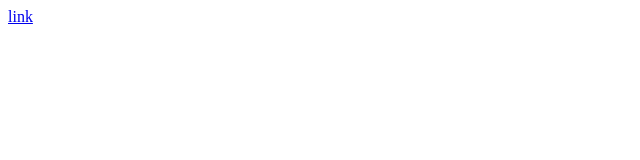
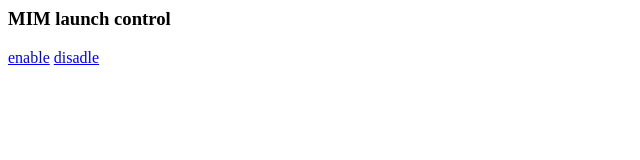
Before and after one commit to allco/linktest, a plain HTML site: page index.html in a window 1280 px wide. Shown: the whole page, without its empty margins (0-640 px from the left). Drawn offline with Linux system fonts and the light colour scheme.

Commit message:
Update index.html

```diff
--- a/index.html
+++ b/index.html
@@ -1,4 +1,6 @@
 
 <html>
-<a href="easypark://ft/?mimEnabled=true">link</a>
+  <h3>MIM launch control</h3>
+  <a href="easypark://ft/?mimEnabled=true">enable</a>
+  <a href="easypark://ft/?mimEnabled=false">disadle</a>
 </html>
```
